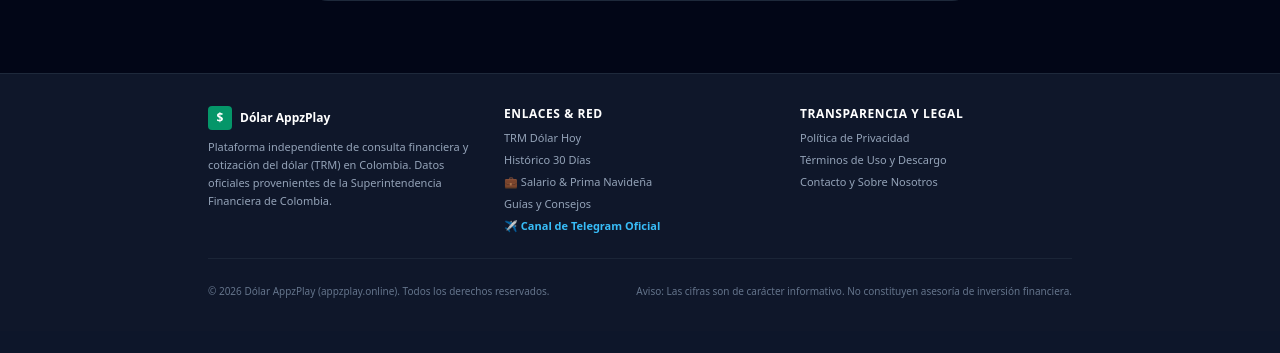
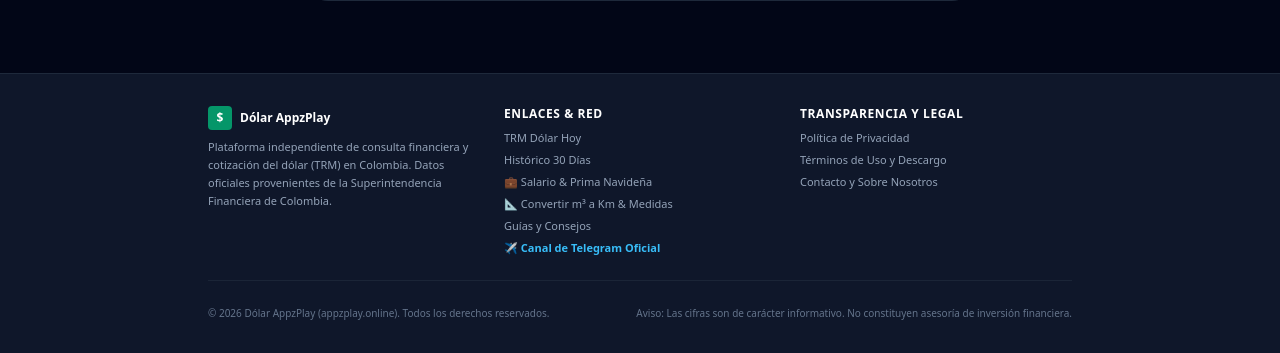
Before and after one commit to DiegoAzz/dolar, a Node server app: page /contacto in a window 1280 px wide. Shown: the part 666-1019 px from the top of the page. Before the commit the page ends 964 px from the top, so only its background shows below. Run offline with Node 20, Linux system fonts and the light colour scheme; some libraries are stand-ins or nearby versions.

Commit message:
feat: enlazar ConvertirPlay en footer

```diff
--- a/src/views/partials/footer.ejs
+++ b/src/views/partials/footer.ejs
@@ -21,6 +21,7 @@
             <li><a href="/" class="hover:text-emerald-400 transition-colors">TRM Dólar Hoy</a></li>
             <li><a href="/historico" class="hover:text-emerald-400 transition-colors">Histórico 30 Días</a></li>
             <li><a href="https://salario.appzplay.online" target="_blank" class="hover:text-teal-400 transition-colors">💼 Salario & Prima Navideña</a></li>
+            <li><a href="https://convertir.appzplay.online" target="_blank" class="hover:text-blue-400 transition-colors">📐 Convertir m³ a Km & Medidas</a></li>
             <li><a href="/guias" class="hover:text-emerald-400 transition-colors">Guías y Consejos</a></li>
             <li><a href="<%= typeof telegramUrl !== 'undefined' ? telegramUrl : 'https://t.me/+hLULrDoazSwzNWNh' %>" target="_blank" rel="noopener noreferrer" class="hover:text-sky-400 transition-colors flex items-center gap-1 font-semibold text-sky-400">✈️ Canal de Telegram Oficial</a></li>
           </ul>
```
